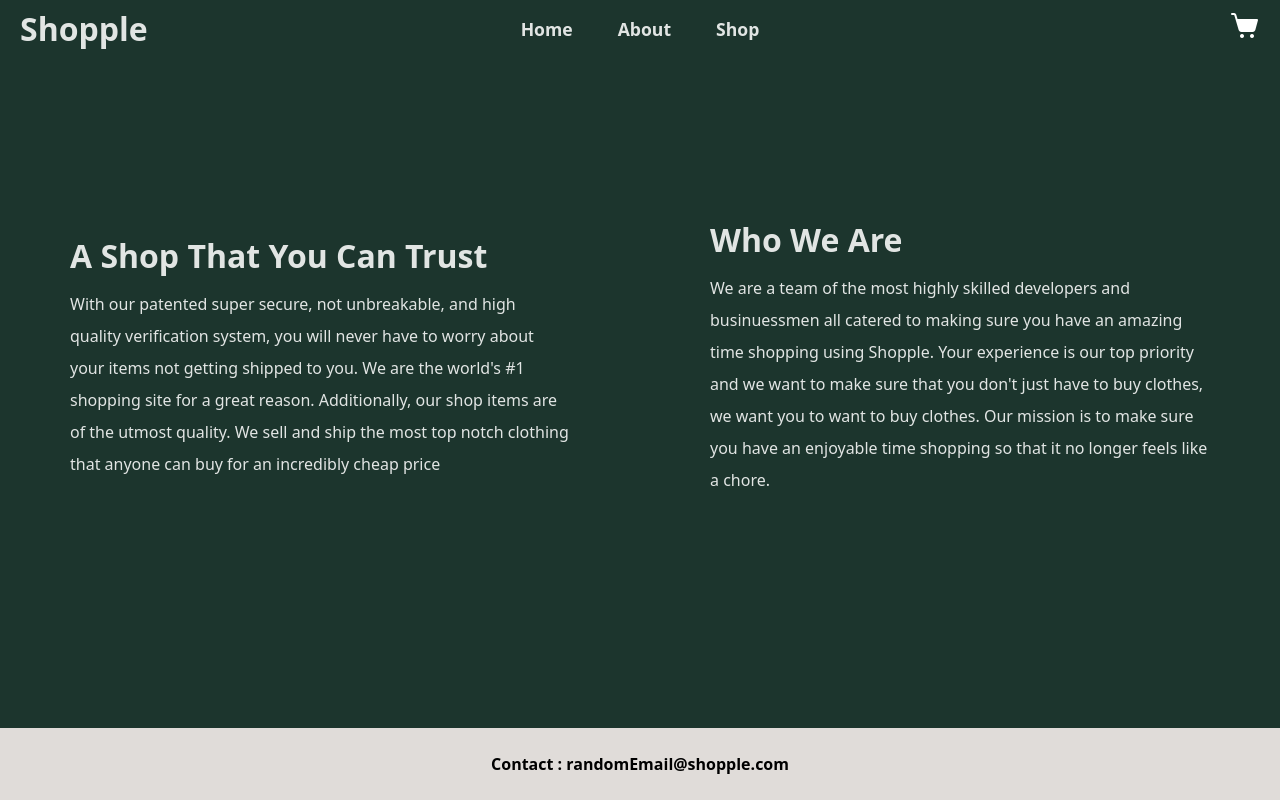
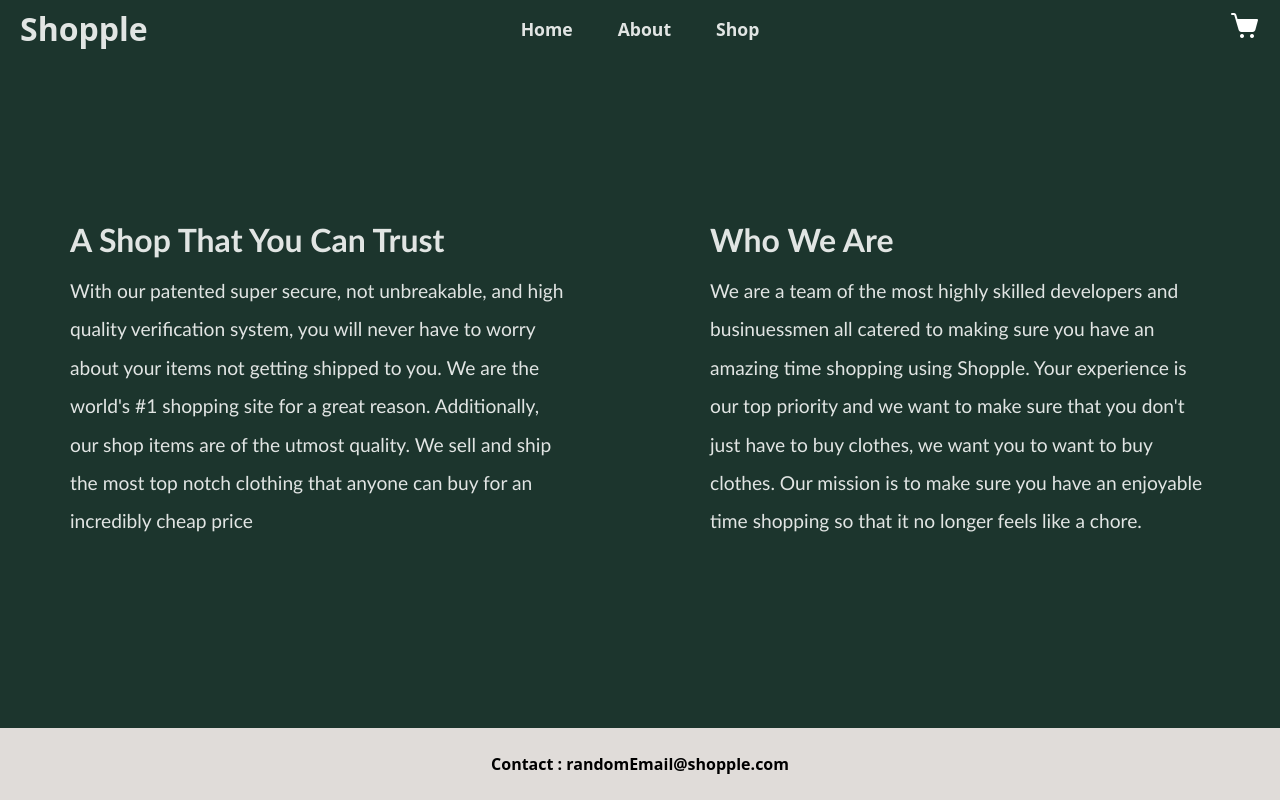
Before and after one commit to BaconMan1168/shopping-cart, a React (Vite) app in the folder shopping-site/: page /about in a window 1280 px wide. Built offline with nearby package versions, Linux system fonts and the light colour scheme.

Commit message:
Added slight adjustments to the font size and font family in the about main section

```diff
--- a/shopping-site/src/components/AboutMain/AboutMain.module.css
+++ b/shopping-site/src/components/AboutMain/AboutMain.module.css
@@ -4,6 +4,7 @@
     align-items: center;
     height:100%;
     padding-top:150px;
+    font-family: 'Gill Sans', 'Gill Sans MT', Calibri, 'Trebuchet MS', sans-serif;
 }
 
 .leftElements,
@@ -11,3 +12,8 @@
     width:500px;
     line-height:2;
 }
+
+.leftElements p,
+.rightElements p {
+    font-size:1.2rem;
+}
```
